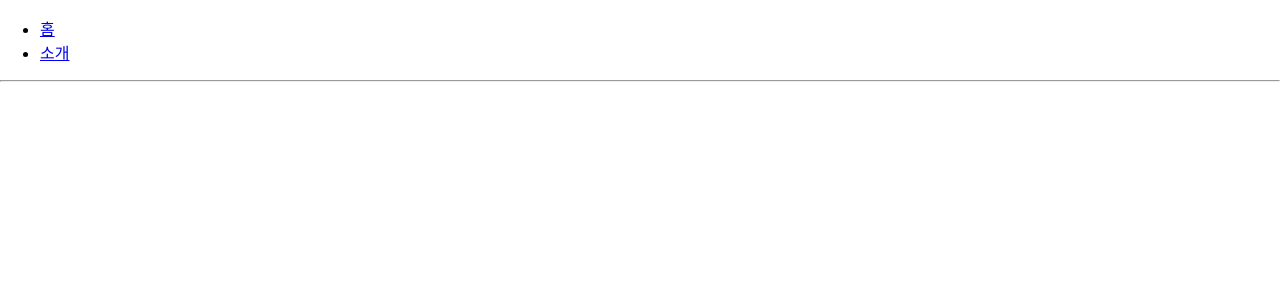
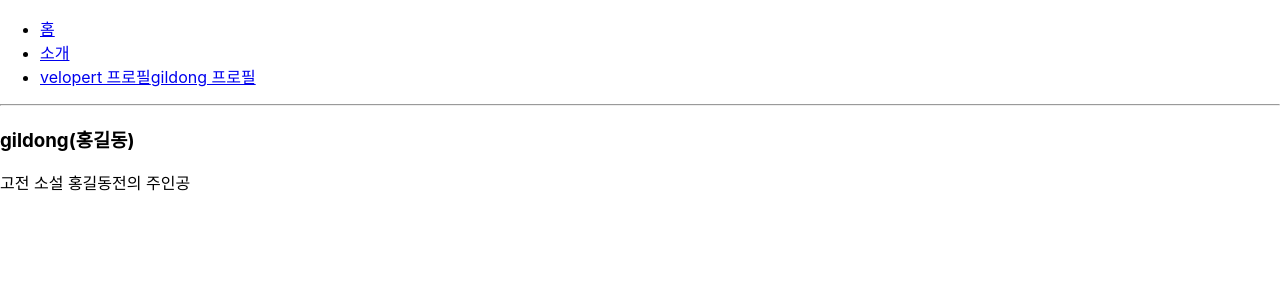
Before and after one commit to SeongYeon-Yu/React-Router, a React (Create React App) app in the folder router-tutorial/: page /profile/gildong in a window 1280 px wide. Shown: the top 300 px of the page. Built offline with nearby package versions, Linux system fonts and the light colour scheme.

Commit message:
query or parm url

```diff
--- a/router-tutorial/src/About.js
+++ b/router-tutorial/src/About.js
@@ -1,11 +1,18 @@
-import React from "react";
+import React from 'react';
+import qs from 'qs';
 
-const About = () => {
-  return (
-    <div>
-      <h1>소개</h1>
-      <p>이 페이지는 리액트 라우터 기초를 실습해 보는 예제 프로젝트입니다.</p>
-    </div>
-  );
-};
+const About = ({location}) => {
+    const query = qs.parse(location.search, {
+        ignoreQueryPrefix: true // 문자열 맨 앞의 ?를 생략한다.
+    });
+    const showDetail = query.detail === 'true'; // 쿼리의 파싱 결과 값은 문자열
+    return (
+        <div>
+            <h1>소개</h1>
+            <p>라액트 라우터 기초를 실습 해보는 예제 페이지</p>
+            {showDetail && <p>detail 값을 true로 설정했구만!!!</p>}
+        </div>
+    )
+}
+
 export default About;
--- a/router-tutorial/src/App.js
+++ b/router-tutorial/src/App.js
@@ -2,6 +2,7 @@
 import {Route, Link} from 'react-router-dom';
 import About from './About';
 import Home from './Home';
+import Profile from './Profile';
 
 const App = () =>{
   return (
@@ -13,10 +14,15 @@
         <li>
           <Link to="/about">소개</Link>
         </li>
+        <li>
+          <Link to="/profile/velopert">velopert 프로필</Link>
+          <Link to="/profile/gildong">gildong 프로필</Link>
+        </li>
       </ul>
       <hr/>
       <Route path="/" component={Home} exact={true}/>
-      <Route path="/about" component={About} />
+      <Route path={['/about','/info']} component={About}/>
+      <Route path="/profile/:username" component={Profile}/>
     </div>
   )
 }
--- /dev/null
+++ b/router-tutorial/src/Profile.js
@@ -0,0 +1,29 @@
+import React from "react";
+
+const data = {
+  velopert : {
+    name : '김민준',
+    description:'리액트를 좋아하는 개발자'
+  },
+  gildong:{
+    name:'홍길동',
+    description:'고전 소설 홍길동전의 주인공'
+  }
+};
+
+const Profile = ({match})=>{
+  const {username} = match.params;
+  const profile = data[username];
+  if(!profile){
+    return <div>존재하지 않는 사용자입니다.</div>
+  }
+  return (
+    <div>
+      <h3>
+        {username}({profile.name})
+      </h3>
+      <p>{profile.description}</p>
+    </div>
+  )
+}
+export default Profile;
```
Also changed, not shown: 1 other file (tests, documents, lock files or other folders).
